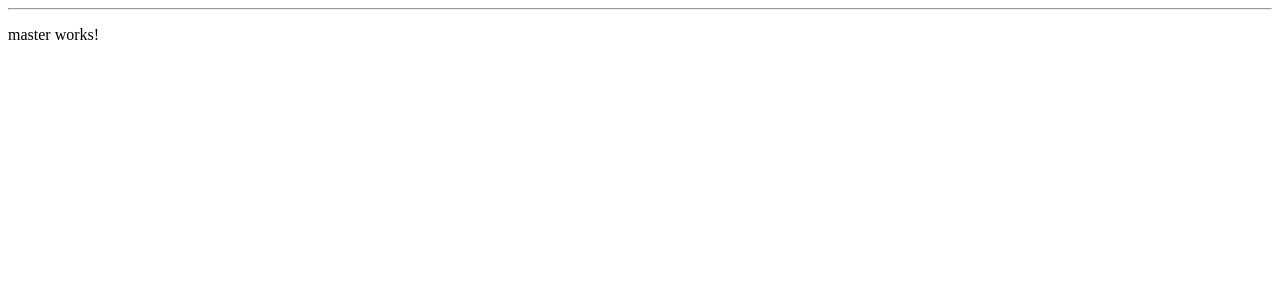
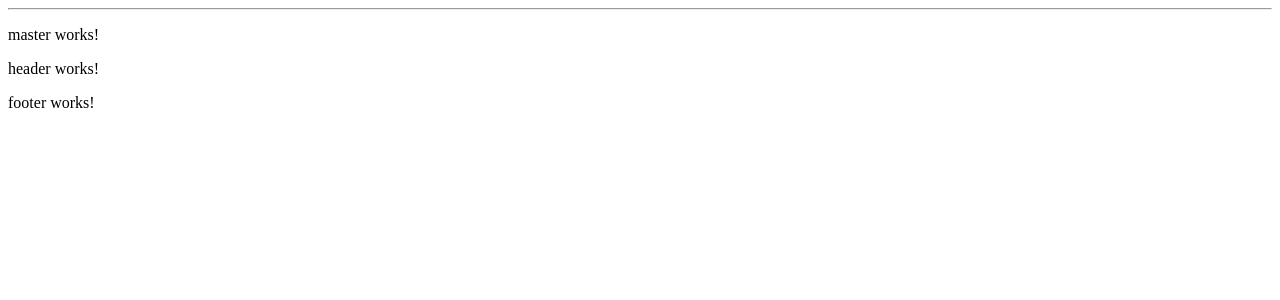
Before and after one commit to Eladele/edu_click_frontend, an Angular app: page / in a window 1280 px wide. Shown: the top 300 px of the page. Built offline with nearby package versions, Linux system fonts and the light colour scheme.

Commit message:
ajout de header et footer

```diff
--- a/src/app/app.component.ts
+++ b/src/app/app.component.ts
@@ -6,6 +6,7 @@ import { MasterComponent } from "./templates/master/master.component";
   selector: 'app-root',
   imports: [RouterOutlet, MasterComponent],
   templateUrl: './app.component.html',
+  standalone: true,
   styleUrl: './app.component.css'
 })
 export class AppComponent {
--- /dev/null
+++ b/src/app/templates/footer/footer.component.html
@@ -0,0 +1 @@
+<p>footer works!</p>
--- /dev/null
+++ b/src/app/templates/header/header.component.html
@@ -0,0 +1 @@
+<p>header works!</p>
--- a/src/app/templates/master/master.component.html
+++ b/src/app/templates/master/master.component.html
@@ -1 +1,8 @@
 <p>master works!</p>
+<app-header></app-header>
+
+<main>
+ <router-outlet></router-outlet> <!-- Pour afficher les routes enfants -->
+</main>
+
+<app-footer></app-footer>
--- a/src/app/templates/master/master.component.ts
+++ b/src/app/templates/master/master.component.ts
@@ -1,9 +1,15 @@
 import { Component } from '@angular/core';
+import {FooterComponent} from '../footer/footer.component';
+import {HeaderComponent} from '../header/header.component';
+import {RouterOutlet} from '@angular/router';
+
 
 @Component({
   selector: 'app-master',
-  imports: [],
+  imports: [HeaderComponent,
+    FooterComponent, RouterOutlet],
   templateUrl: './master.component.html',
+  standalone: true,
   styleUrl: './master.component.css'
 })
 export class MasterComponent {
```
Also changed, not shown: src/app/templates/footer/footer.component.ts (added, +12 -0 lines), src/app/templates/header/header.component.ts (added, +12 -0 lines), src/app/templates/footer/footer.component.css (added), src/app/templates/header/header.component.css (added), 2 other files (tests, documents, lock files or other folders).
